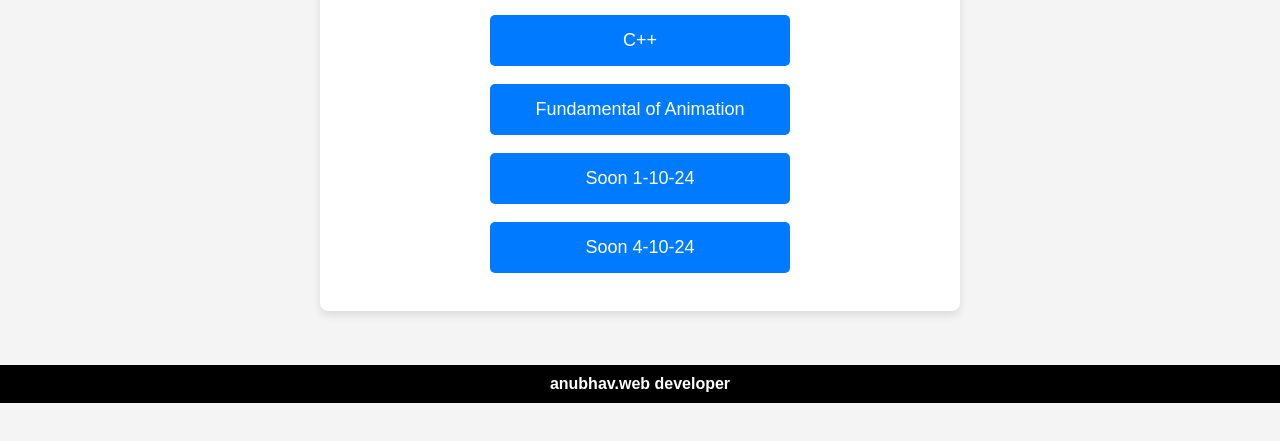
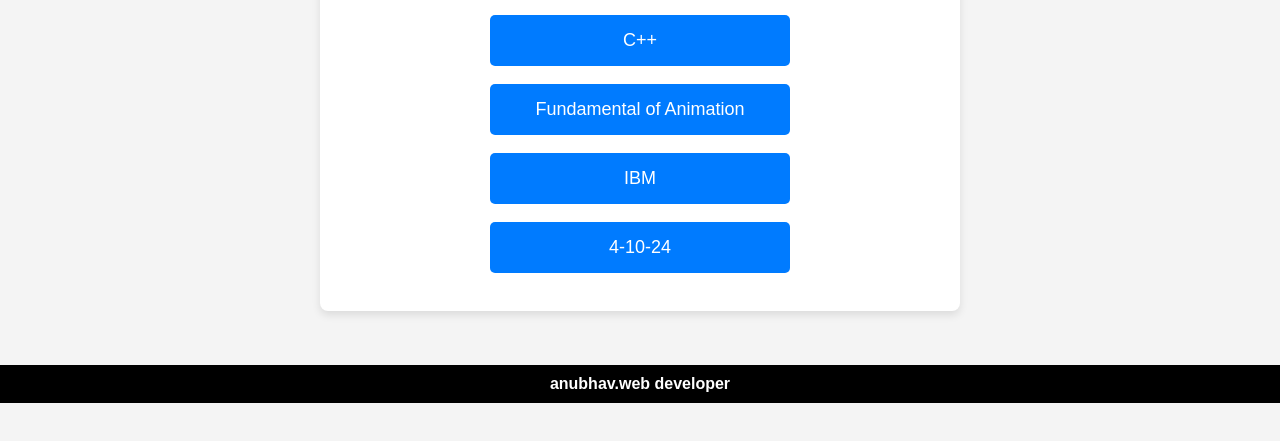
Before and after one commit to anubhav2256/anubhav.IT, a plain HTML site: page IT/index.html in a window 1280 px wide. Shown: the part 131-572 px from the top of the page. Drawn offline with Linux system fonts and the light colour scheme.

Commit message:
Update index.html

```diff
--- a/IT/index.html
+++ b/IT/index.html
@@ -68,13 +68,13 @@
          <a href="IT/IMAGE/C++.jpg" download><button>C++</button></a>
          <br>  <br>
 
-         <a href="" download><button>Fundamental of Animation</button></a>
+         <a href="IT/IMAGE/animation.jpg" download><button>Fundamental of Animation</button></a>
          <br>  <br>
 
-         <a href="" download><button>Soon 1-10-24</button></a>
+           <a href="IT/IMAGE/ibm.jpg"download><button>IBM</button></a>
          <br>  <br>
 
-         <a href="" download><button>Soon 4-10-24</button></a>
+           <a href=""><button>4-10-24</button></a>
          <br>  <br>
         </center></div>
 <center>
```
